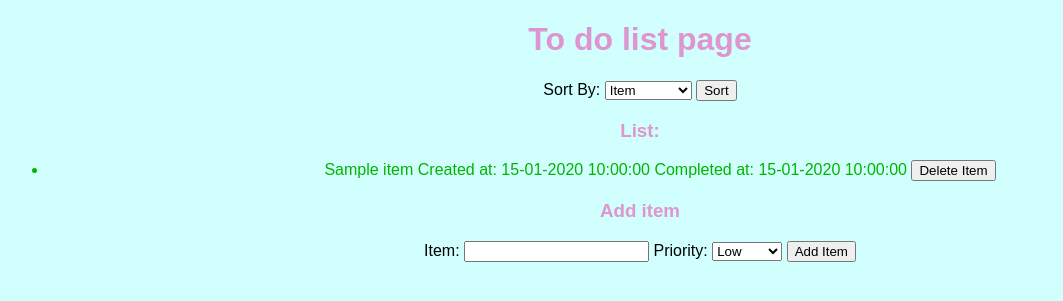
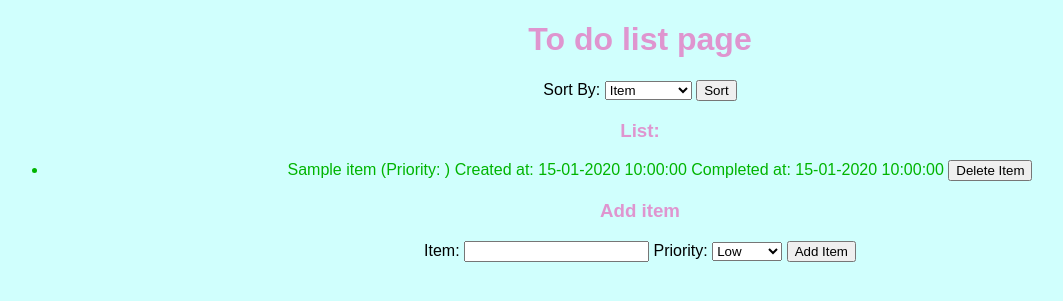
Before and after one commit to HarryEP/to-do-list, a Flask app: page / in a window 1280 px wide. Shown: the top 301 px of the page, without its empty margins (0-1063 px from the left). Run offline with Flask 3, Linux system fonts and the light colour scheme; a database or web service that is not in the repository returns one stand-in record (values such as "Sample title"); some libraries are stand-ins or nearby versions.

Commit message:
priority now shown on index page'

```diff
--- a/templates/index.html
+++ b/templates/index.html
@@ -32,7 +32,15 @@
       <ul id="items">
         {% for item in items %}
         <li class="{% if item.completed %}completed{% endif %}">
-          {{ item.item }} Created at: {{ item.date.strftime('%d-%m-%Y %H:%M:%S') }}
+          {{ item.item }} (Priority:
+          {% if item.priority == 1 %}
+            Low
+          {% elif item.priority == 2 %}
+            Medium
+          {% elif item.priority == 3 %}
+            High
+          {% endif %})
+          Created at: {{ item.date.strftime('%d-%m-%Y %H:%M:%S') }}
           {% if item.completed %}
             Completed at: {{ item.completed_at.strftime('%d-%m-%Y %H:%M:%S') }}
           {% endif %}
```
